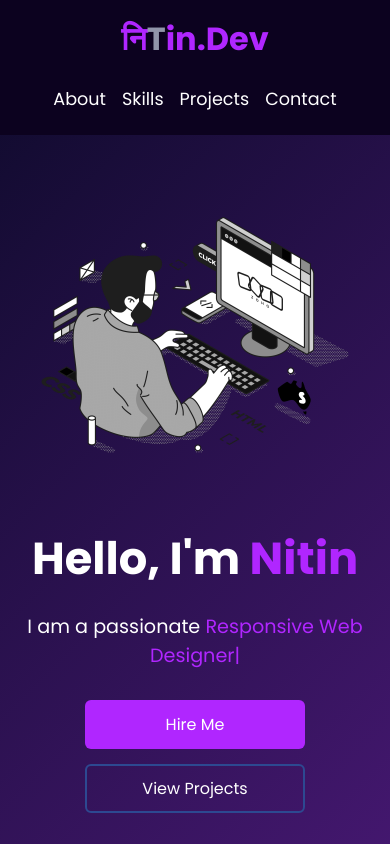
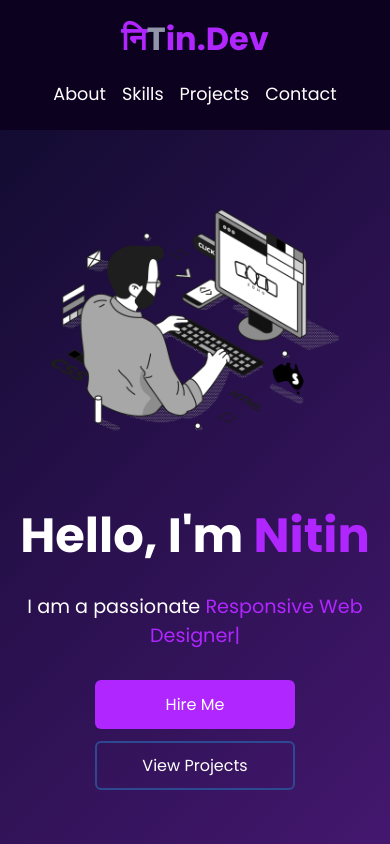
Before and after one commit to nitindohare987-blip/Personal-Portfolio, a plain HTML site: page index.html in a window 390 px wide. Shown: the top 844 px of the page. Drawn offline with nearby package versions, Linux system fonts and the light colour scheme.

Commit message:
updated final

```diff
--- a/style.css
+++ b/style.css
@@ -365,3 +365,66 @@
         text-align:center;
     }
 }
+
+@media screen and (max-width:768px){
+
+    nav{
+        flex-direction:column;
+        padding:15px;
+    }
+
+    nav ul{
+        margin-top:10px;
+        flex-wrap:wrap;
+        justify-content:center;
+    }
+
+    .hero{
+        flex-direction:column-reverse;
+        text-align:center;
+        padding:40px 20px;
+    }
+
+    .hero-left,
+    .hero-right{
+        width:100%;
+    }
+
+    .hero-left h1{
+        font-size:3rem;
+    }
+
+    .hero-left p{
+        font-size:1.2rem;
+    }
+
+    .hero-right img{
+        max-width:300px;
+    }
+
+    .buttons{
+        display:flex;
+        flex-direction:column;
+        gap:12px;
+        align-items:center;
+    }
+
+    .btn,
+    .btn-outline{
+        width:200px;
+        margin:0;
+    }
+
+    section{
+        padding:50px 20px;
+    }
+
+    section h2{
+        font-size:2rem;
+    }
+
+    .project-card{
+        width:100%;
+        max-width:320px;
+    }
+}
```
